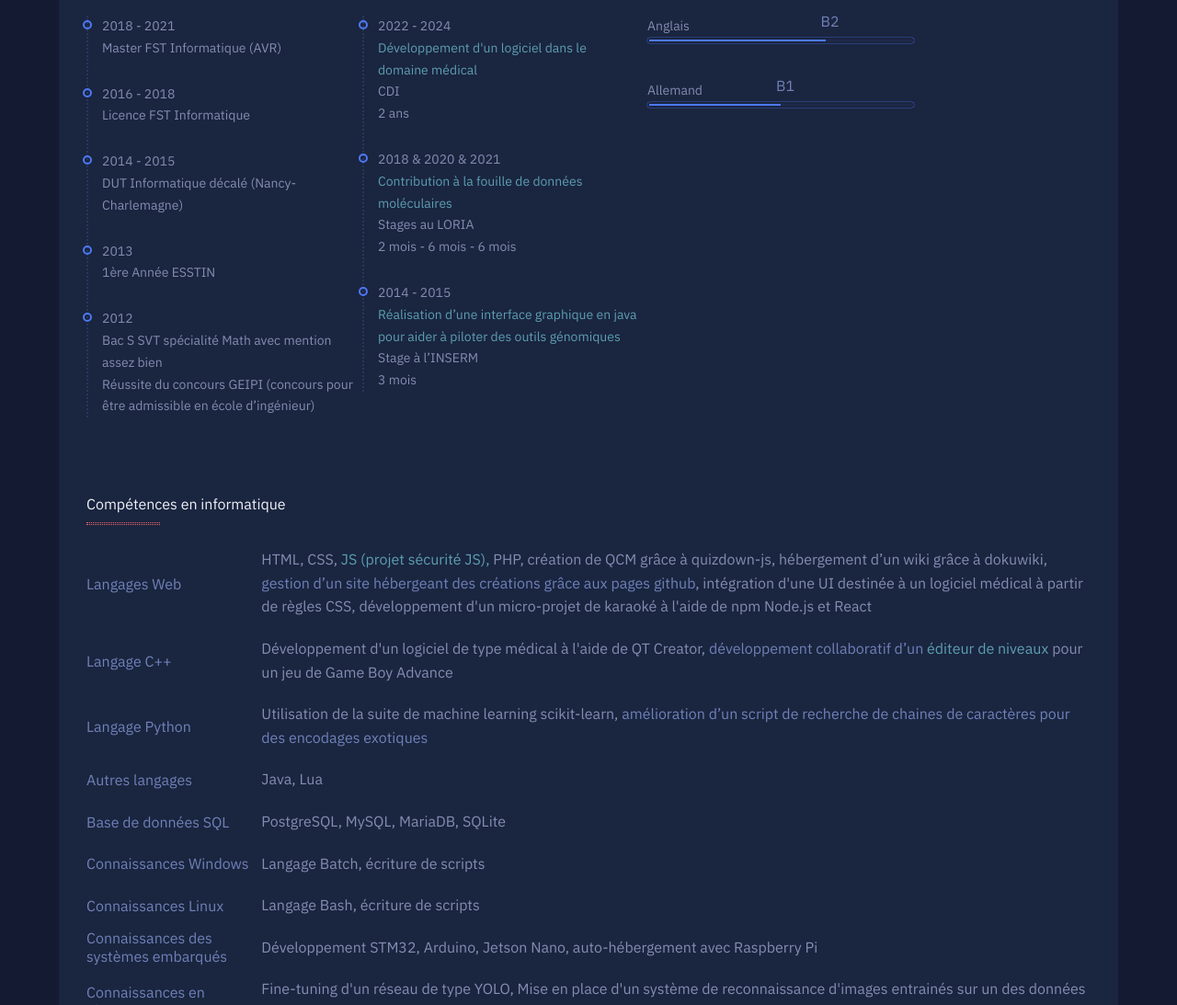
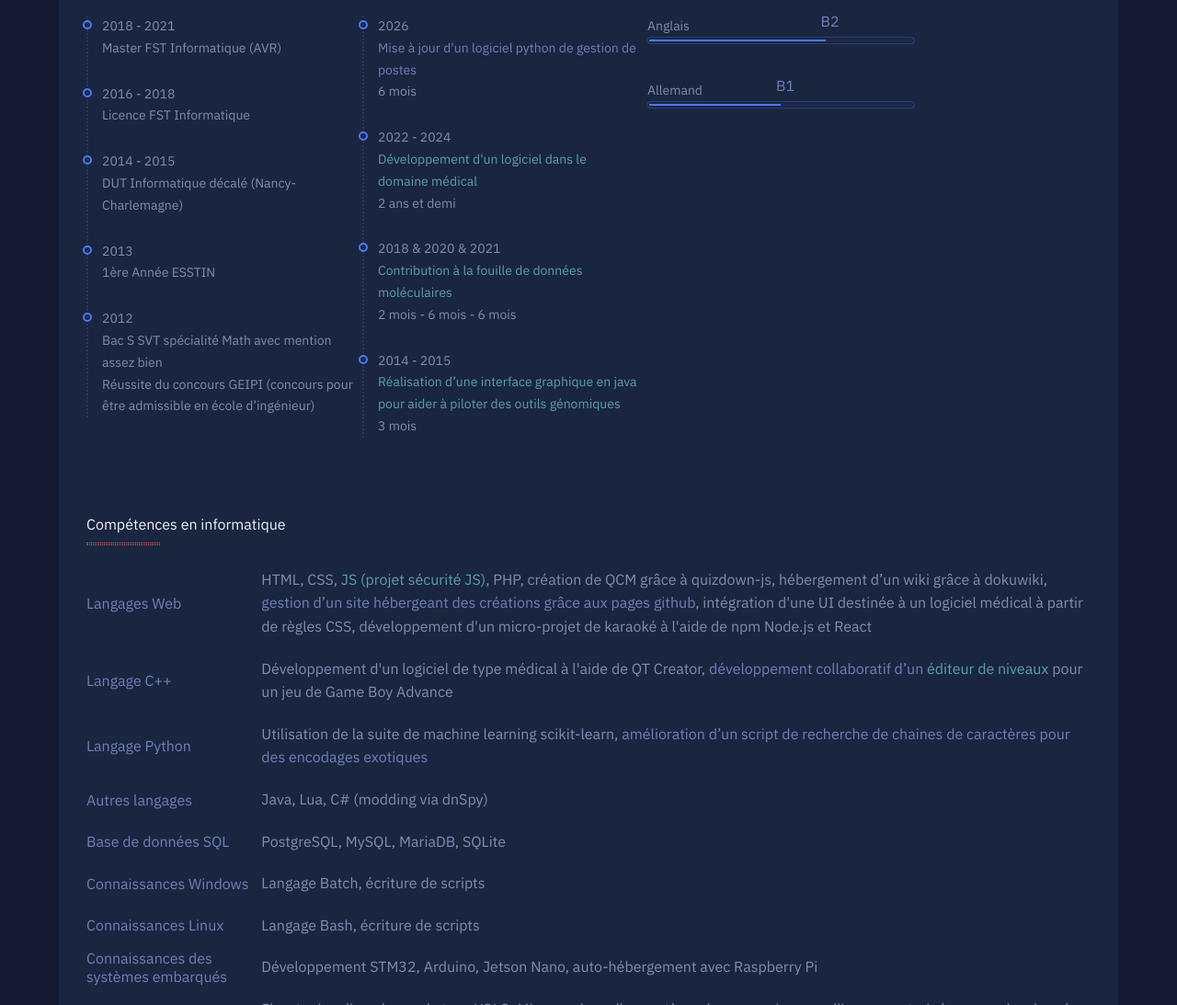
Before and after one commit to Kleyment/cv, a plain HTML site: page portfolio/index.html in a window 1280 px wide. Shown: the part 556-1649 px from the top of the page at 92% size. Drawn offline with Linux system fonts and the light colour scheme; a web font is replaced by a local one.

Commit message:
Update work experience, remove useless console log

```diff
--- a/portfolio/cv/js/app.js
+++ b/portfolio/cv/js/app.js
@@ -19,19 +19,16 @@ function loadJS() {
     // Display a preview image of the project
     let previewNodes=document.querySelectorAll("[class*=preview-]");
     for (const node of previewNodes) {
-        console.log(node)
         for (const className of node.classList) {
             if (className.startsWith("preview-jpg-")) {
                 const previewItem=className.substring(12,className.length);
                 node.addEventListener("click", function() {
                     previewImage(previewItem,true,'.jpg');
-                    console.log(previewItem)
                 });
             } else if (className.startsWith("preview-png-")) {
                 const previewItem=className.substring(12,className.length);
                 node.addEventListener("click", function() {
                     previewImage(previewItem,true,'.png');
-                    console.log(previewItem)
                 });
             }
         }
--- a/portfolio/index.html
+++ b/portfolio/index.html
@@ -108,21 +108,23 @@
                         </div>
                         <div class="timeline__wrapper">
                             <div class="item">
+                                <p>2026</p>
+                                <p class="center">Mise à jour d'un logiciel python de gestion de postes</p>
+                                <p>6 mois</p>
+                            </div>
+                            <div class="item">
                                 <p>2022 - 2024</p>
                                 <p class="center"><a class="a-hover preview-png-cyrano" id="before-cyrano">Développement d'un logiciel dans le domaine médical</a></p>
-                                <p>CDI</p>
-                                <p>2 ans</p>
+                                <p>2 ans et demi</p>
                             </div>
                             <div class="item">
                                 <p>2018 & 2020 & 2021</p>
                                 <p class="center"><a class="a-hover preview-png-antibios" id="before-antibios">Contribution à la fouille de données moléculaires</a></p>
-                                <p>Stages au LORIA </p>
                                 <p>2 mois - 6 mois - 6 mois</p>
                             </div>
                             <div class="item">
                                 <p>2014 - 2015</p>
                                 <p class="center"><a class="a-hover preview-png-javaUI" id="before-javaUI">Réalisation d’une interface graphique en java pour aider à piloter des outils génomiques</a></p>
-                                <p>Stage à l’INSERM</p>
                                 <p>3 mois</p>
                             </div>
                         </div>
@@ -193,7 +195,7 @@
                                 Autres langages
                             </div>
                             <div>
-                                <p>Java, Lua</p>
+                                <p>Java, Lua, C# (modding via dnSpy)</p>
                             </div>
                         </div>
                         <div class="slide">
```
